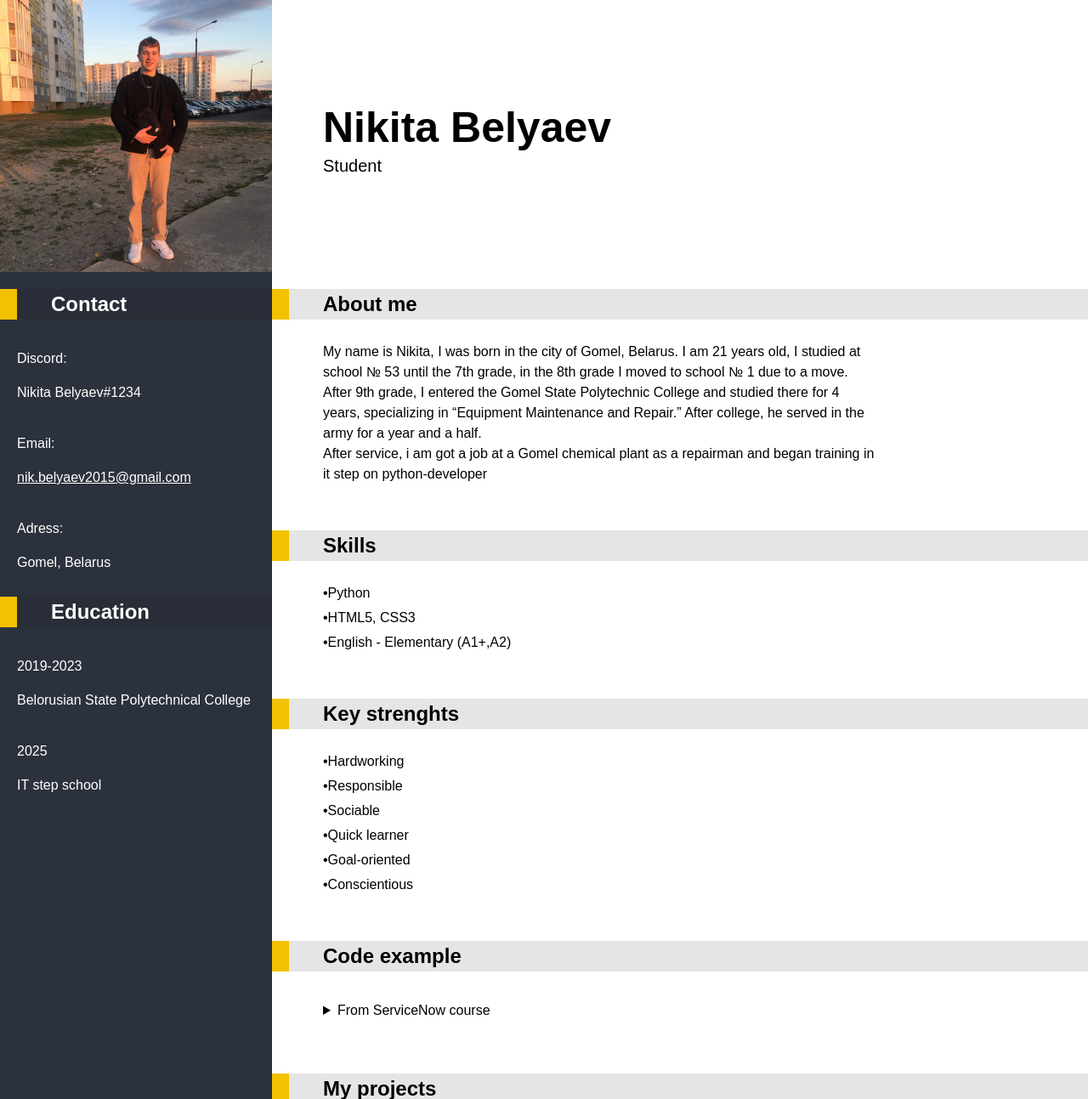
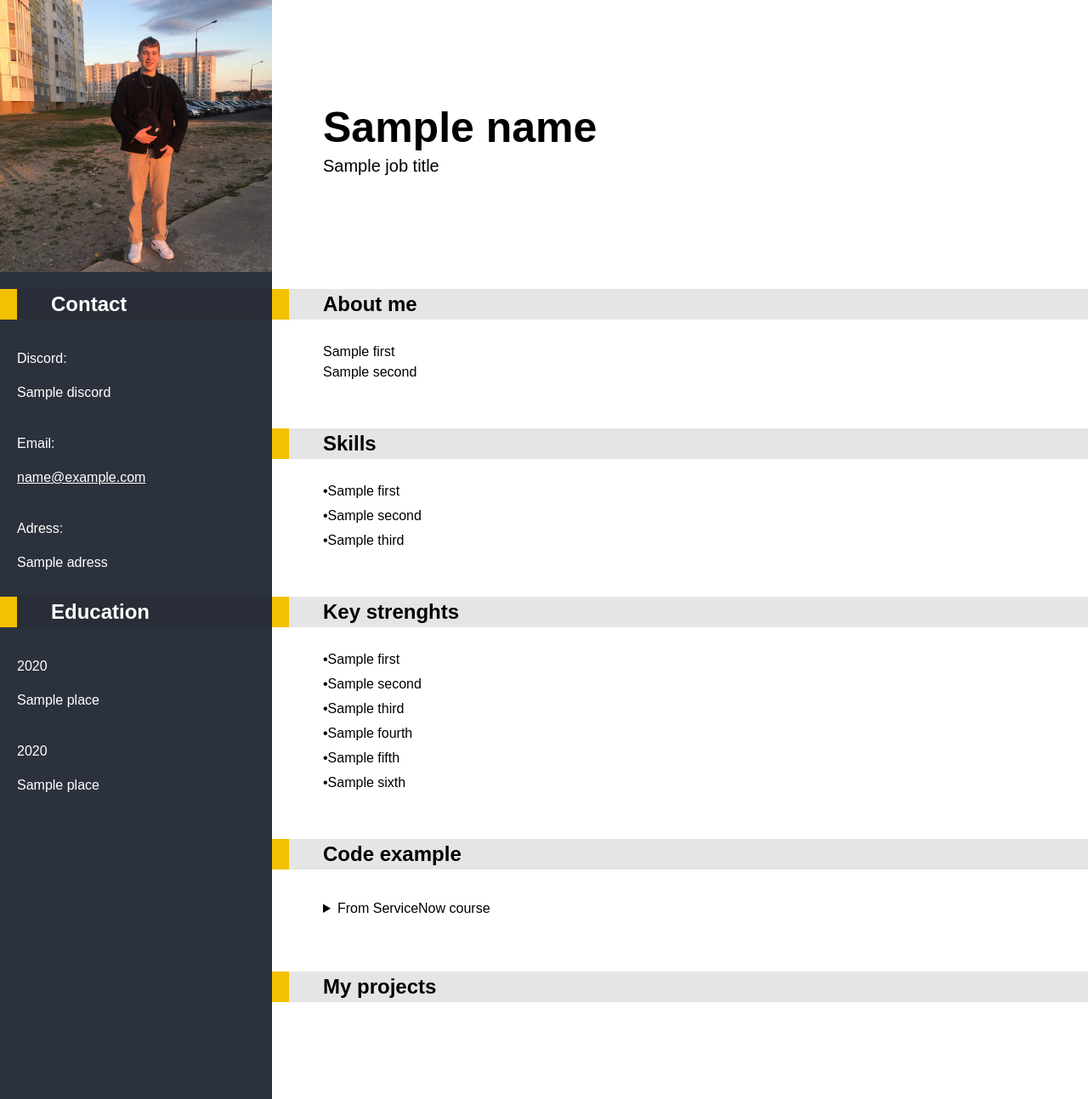
Before and after one commit to bel1440/Projects, a Django app: template PythonProjectResume/resume/main/templates/main/resume.html in a window 1280 px wide; the page is wider, and only the part inside the window is pictured. Shown: the part 40-1333 px from the top of that part at 85% size. Run offline with Django 5.2, Linux system fonts and the light colour scheme; the template is opened without the code that fills it: most values are stand-ins (such as "Sample title", 1, 10 or a date in 2020).

Commit message:
Add files via upload

```diff
--- a/PythonProjectResume/resume/main/templates/main/resume.html
+++ b/PythonProjectResume/resume/main/templates/main/resume.html
@@ -49,17 +49,17 @@
                     <li class="contact-list-inf">
                         Discord:
                         <br>
-                        Nikita Belyaev#1234
+                        {{ discord }}
                     </li>
                     <li class="contact-list-inf">
                         Email:
                         <br>
-                        <a href="mailto:nik.belyaev2015@gmail.com">nik.belyaev2015@gmail.com</a>
+                        <a href="mailto:nik.belyaev2015@gmail.com">{{ mail }}</a>
                     </li>
                     <li class="contact-list-inf">
                         Adress:
                         <br>
-                        Gomel, Belarus
+                        {{ adress }}
                     </li>
                 </ul>
             </section>
@@ -69,50 +69,47 @@
             <section>
                 <ul class="education-list">
                     <li class="education-list-inf">
-                        2019-2023
+                        {{ education1.year }}
                         <br>
-                        Belorusian State Polytechnical College
+                        {{ education1.place }}
                     </li>
                     <li class="education-list-inf">
-                        2025
+                        {{ education2.year }}
                         <br>
-                        IT step school
+                        {{ education2.place }}
                     </li>
                 </ul>
             </section>
         </div>
         <div class="right-side">
             <section class="page-title">
-                <h1 class="main-title">Nikita Belyaev</h1>
-                <p>Student</p>
+                <h1 class="main-title">{{ name }}</h1>
+                <p>{{ job_title }}</p>
             </section>
             <section class="about-me" id="about me">
                 <h2 class="section-title">About me</h2>
-                <p>My name is Nikita, I was born in the city of Gomel, Belarus. I am 21 years old, I studied at school № 53
-                    until the 7th grade, in the 8th grade I moved to school № 1 due to a move. After 9th grade,
-                    I entered the Gomel State Polytechnic College and studied there for 4 years, specializing in “Equipment
-                    Maintenance and Repair.” After college, he served in the army for a year and a half.
+                <p>{{ about.first }}
                     <br>
-                    After service, i am got a job at a Gomel chemical plant as a repairman and began training in it step on python-developer
+                    {{ about.second }}
                 </p>
             </section>
             <section class="skills" id="skills">
                 <h2 class="section-title">Skills</h2>
                 <ul class="skills-list">
-                    <li>Python</li>
-                    <li>HTML5, CSS3</li>
-                    <li>English - Elementary (A1+,A2)</li>
+                    <li>{{ skills.first }}</li>
+                    <li>{{ skills.second }}</li>
+                    <li>{{ skills.third }}</li>
                 </ul>
             </section>
             <section class="key-strengths" id="strengths">
                 <h2 class="section-title">Key strenghts</h2>
                 <ul class="key-strengths-list">
-                    <li>Hardworking</li>
-                    <li>Responsible</li>
-                    <li>Sociable</li>
-                    <li>Quick learner</li>
-                    <li>Goal-oriented</li>
-                    <li>Conscientious</li>
+                    <li>{{ strenghts.first }}</li>
+                    <li>{{ strenghts.second }}</li>
+                    <li>{{ strenghts.third }}</li>
+                    <li>{{ strenghts.fourth }}</li>
+                    <li>{{ strenghts.fifth }}</li>
+                    <li>{{ strenghts.sixth }}</li>
                 </ul>
             </section>
             <section class="code-example" id="code">
```
Also changed, not shown: PythonProjectResume/resume/main/views.py (+36 -1 lines).
